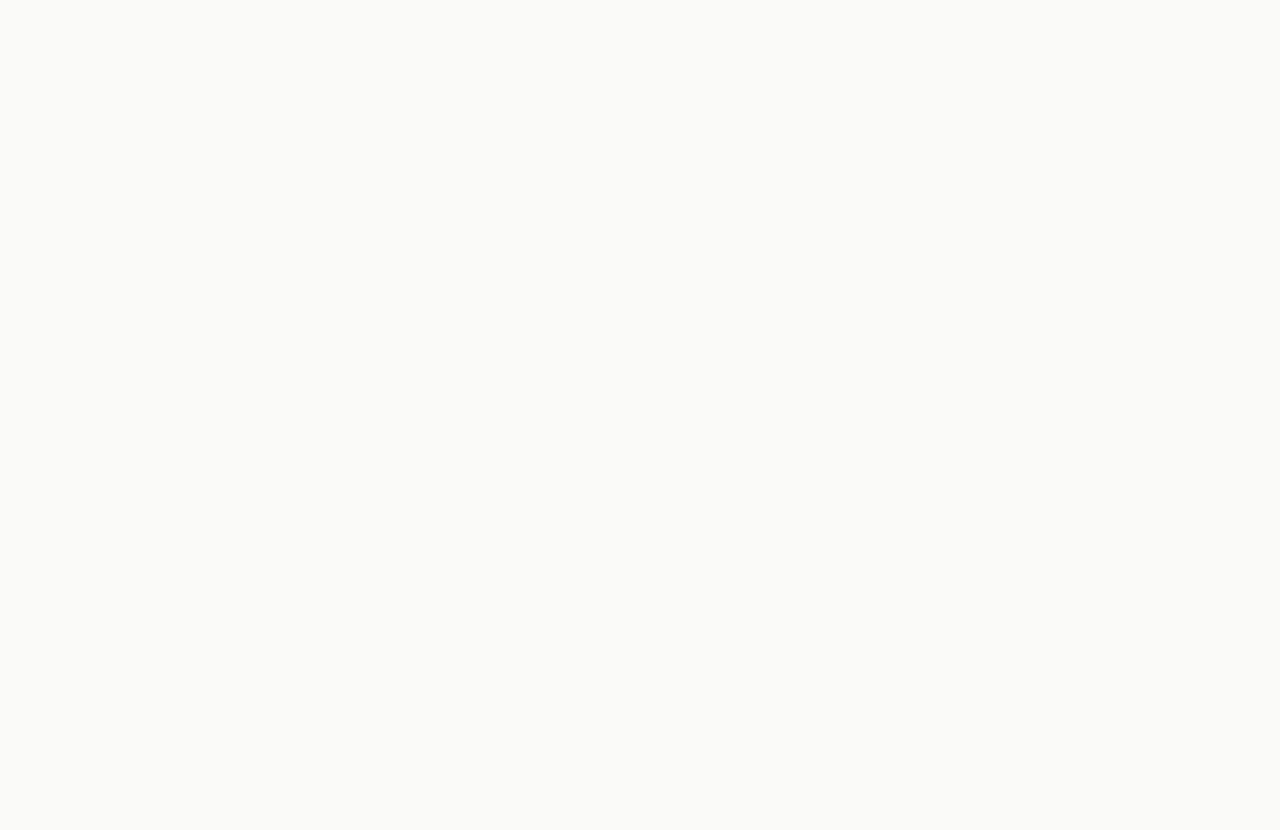
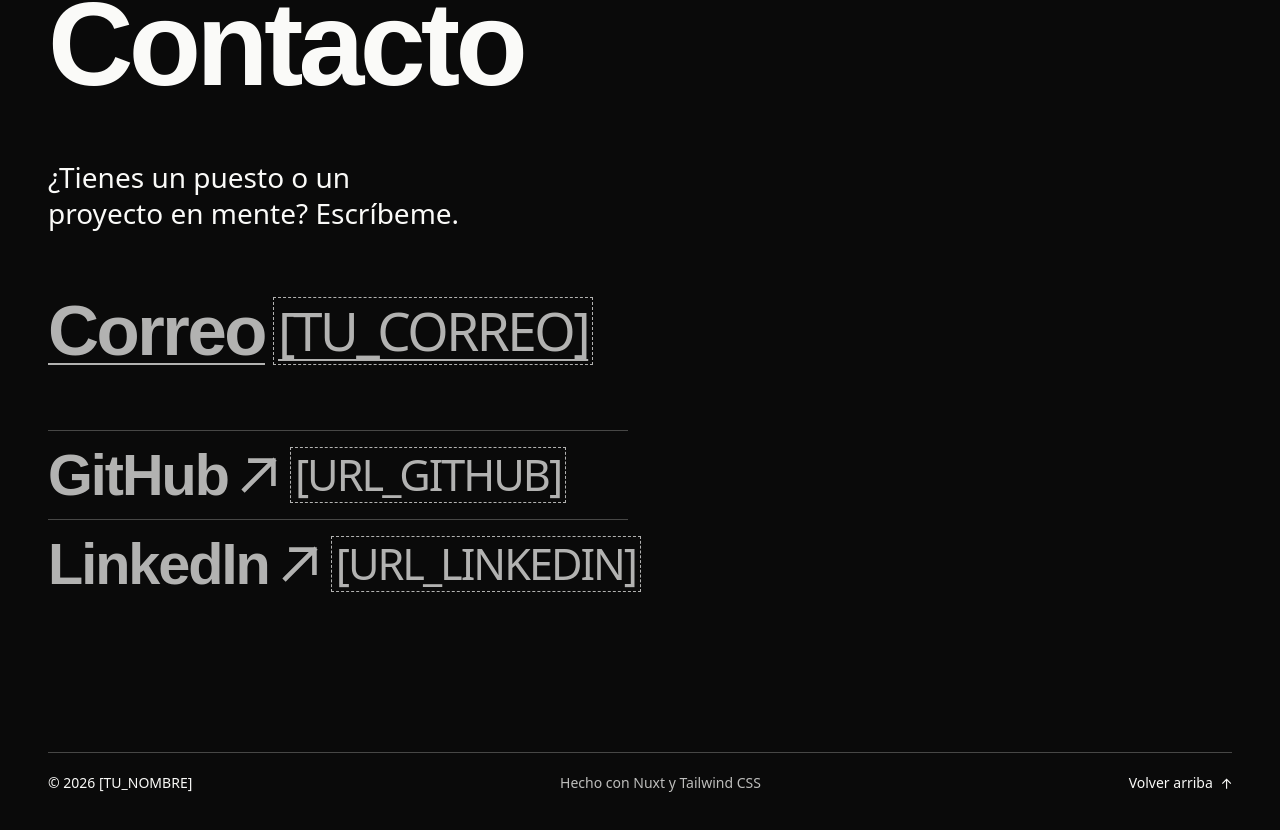
Before and after one commit to SebastianAlcantarr/portafolio_web, a Nuxt app: page / in a window 1280 px wide. Shown: the part 4465-5295 px from the top of the page. Before the commit the page ends 4363 px from the top, so only its background shows below. Built offline with nearby package versions, Linux system fonts and the light colour scheme.

Commit message:
Contacto: correo a gran escala, GitHub, LinkedIn y pie

```diff
--- /dev/null
+++ b/components/ContactSection.vue
@@ -0,0 +1,56 @@
+<script setup lang="ts">
+import { isPlaceholder, profile } from '~/data/profile'
+
+const mailto = isPlaceholder(profile.email) ? profile.email : `mailto:${profile.email}`
+const year = new Date().getFullYear()
+
+const networks = [
+  { label: 'GitHub', href: profile.github },
+  { label: 'LinkedIn', href: profile.linkedin },
+]
+</script>
+
+<template>
+  <section id="contacto" aria-labelledby="contacto-title" class="bg-ink text-paper selection:bg-paper selection:text-ink">
+    <div class="grid-page gap-y-10 pb-10 pt-16 lg:gap-y-16 lg:pt-24">
+      <h2 id="contacto-title" class="col-span-full font-display text-section font-black">Contacto</h2>
+
+      <p class="col-span-4 max-w-[26ch] text-lead sm:col-span-6 lg:col-span-5">
+        ¿Tienes un puesto o un proyecto en mente? Escríbeme.
+      </p>
+
+      <div class="col-span-full">
+        <AppLink
+          :href="mailto"
+          class="inline-block max-w-full font-display text-[clamp(1.75rem,0.9rem+4.4vw,5.75rem)] font-black leading-none tracking-[-0.035em] underline decoration-2 underline-offset-[0.12em] [overflow-wrap:anywhere] hover:decoration-[0.08em]"
+        >
+          <template v-if="!isPlaceholder(profile.email)">{{ profile.email }}</template>
+          <template v-else>Correo</template>
+        </AppLink>
+      </div>
+
+      <ul class="col-span-4 sm:col-span-8 lg:col-span-6">
+        <li v-for="network in networks" :key="network.label" class="border-t border-paper/25">
+          <AppLink
+            :href="network.href"
+            external
+            class="flex items-center justify-between py-4 font-display text-title font-black transition-[padding] duration-500 ease-out-expo hover:pl-3"
+          >
+            {{ network.label }}
+            <ArrowIcon direction="up-right" />
+          </AppLink>
+        </li>
+      </ul>
+
+      <footer
+        class="col-span-full mt-10 flex flex-col gap-3 border-t border-paper/25 pt-5 text-meta sm:flex-row sm:justify-between lg:mt-20"
+      >
+        <p>© {{ year }} {{ profile.name }}</p>
+        <p class="opacity-75">Hecho con Nuxt y Tailwind CSS</p>
+        <a href="#inicio" class="inline-flex items-center gap-2 font-medium underline-offset-4 hover:underline">
+          Volver arriba <ArrowIcon direction="up" />
+        </a>
+      </footer>
+    </div>
+  </section>
+</template>
--- a/pages/index.vue
+++ b/pages/index.vue
@@ -16,6 +16,7 @@ useSeoMeta({
       <HeroSection />
       <ProjectsSection />
       <AboutSection />
+      <ContactSection />
     </main>
   </div>
 </template>
```
